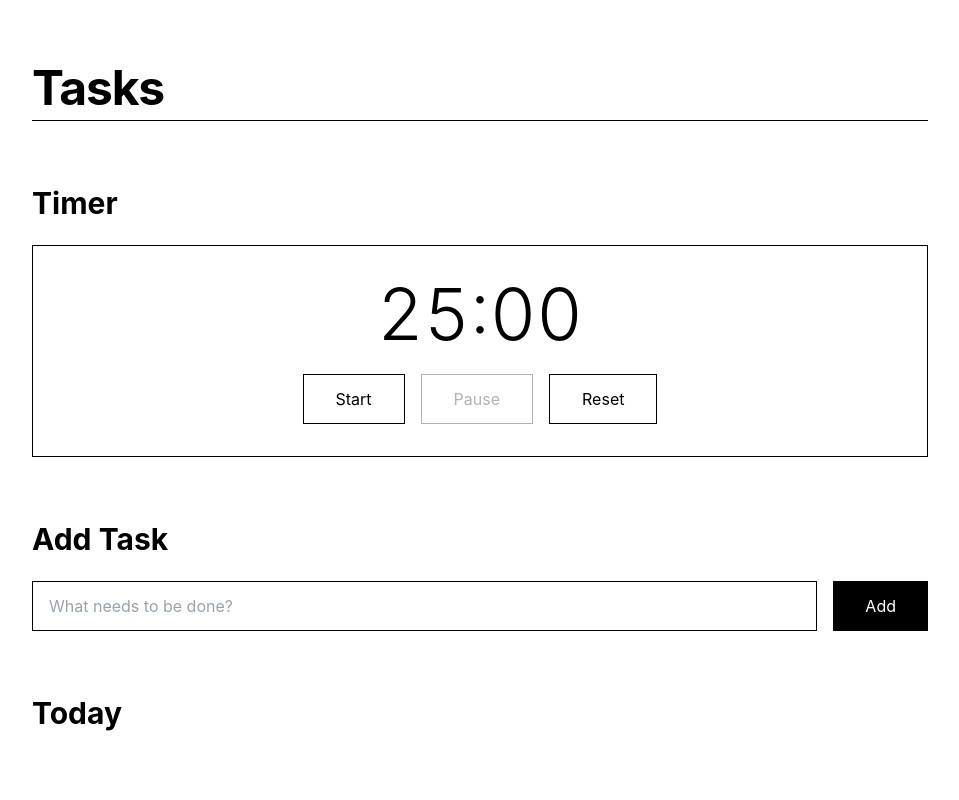
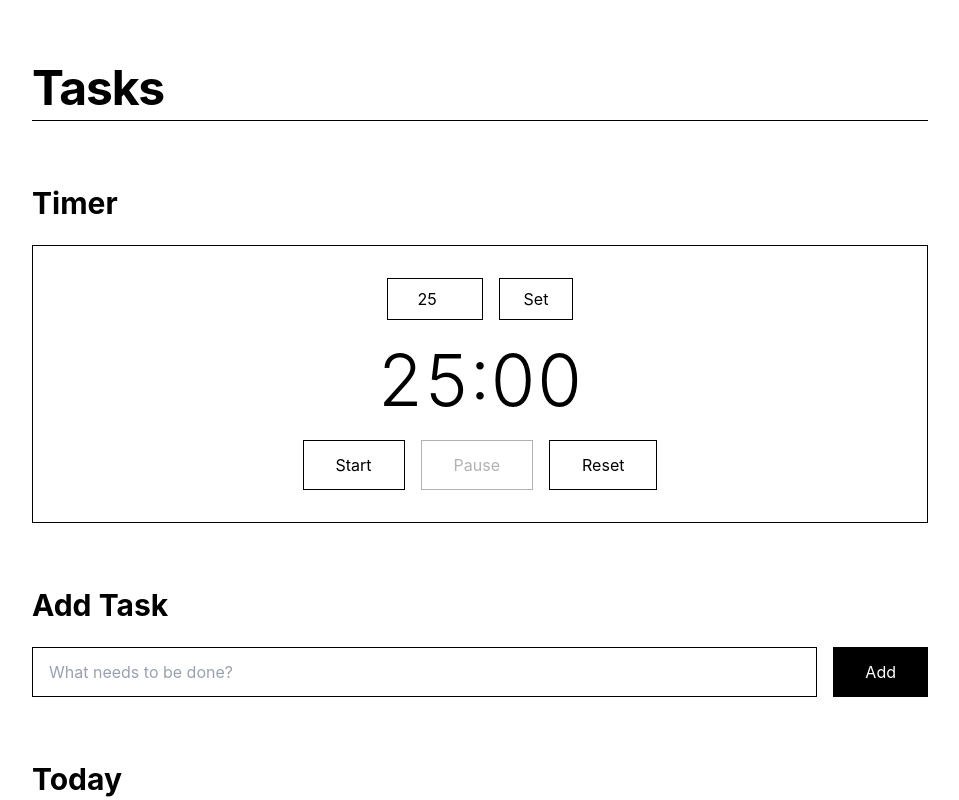
Before and after one commit to null-shot-apps/tasks, a Next.js app in the folder packages/tasks/: page / in a window 1280 px wide. Shown: the whole page, without its empty margins (160-1119 px from the left). Built offline with nearby package versions, Linux system fonts and the light colour scheme.

Commit message:
AI chat session: Updated code and files

```diff
--- a/packages/tasks/src/app/page.tsx
+++ b/packages/tasks/src/app/page.tsx
@@ -18,6 +18,7 @@ export default function TaskManager() {
   const [timerSeconds, setTimerSeconds] = useState(0);
   const [isTimerRunning, setIsTimerRunning] = useState(false);
   const [timerInterval, setTimerInterval] = useState<NodeJS.Timeout | null>(null);
+  const [timerInput, setTimerInput] = useState('25');
 
   const addTask = () => {
     if (newTask.trim()) {
@@ -79,7 +80,15 @@ export default function TaskManager() {
 
   const resetTimer = () => {
     stopTimer();
-    setTimerMinutes(25);
+    const minutes = parseInt(timerInput) || 25;
+    setTimerMinutes(minutes);
+    setTimerSeconds(0);
+  };
+
+  const setCustomTime = () => {
+    const minutes = parseInt(timerInput) || 25;
+    stopTimer();
+    setTimerMinutes(minutes);
     setTimerSeconds(0);
   };
 
@@ -104,6 +113,23 @@ export default function TaskManager() {
         <div className="space-y-6">
           <h2 className="text-3xl font-bold text-black">Timer</h2>
           <div className="border border-black p-8 space-y-6">
+            <div className="flex gap-4 justify-center items-center">
+              <input
+                type="number"
+                value={timerInput}
+                onChange={(e) => setTimerInput(e.target.value)}
+                disabled={isTimerRunning}
+                placeholder="Minutes"
+                className="w-24 px-4 py-2 border border-black text-black text-center focus:outline-none focus:ring-2 focus:ring-black disabled:opacity-30 disabled:cursor-not-allowed"
+              />
+              <button
+                onClick={setCustomTime}
+                disabled={isTimerRunning}
+                className="px-6 py-2 border border-black text-black hover:bg-black hover:text-white transition-colors disabled:opacity-30 disabled:cursor-not-allowed"
+              >
+                Set
+              </button>
+            </div>
             <div className="text-7xl font-light text-black text-center tabular-nums">
               {String(timerMinutes).padStart(2, '0')}:{String(timerSeconds).padStart(2, '0')}
             </div>
```
